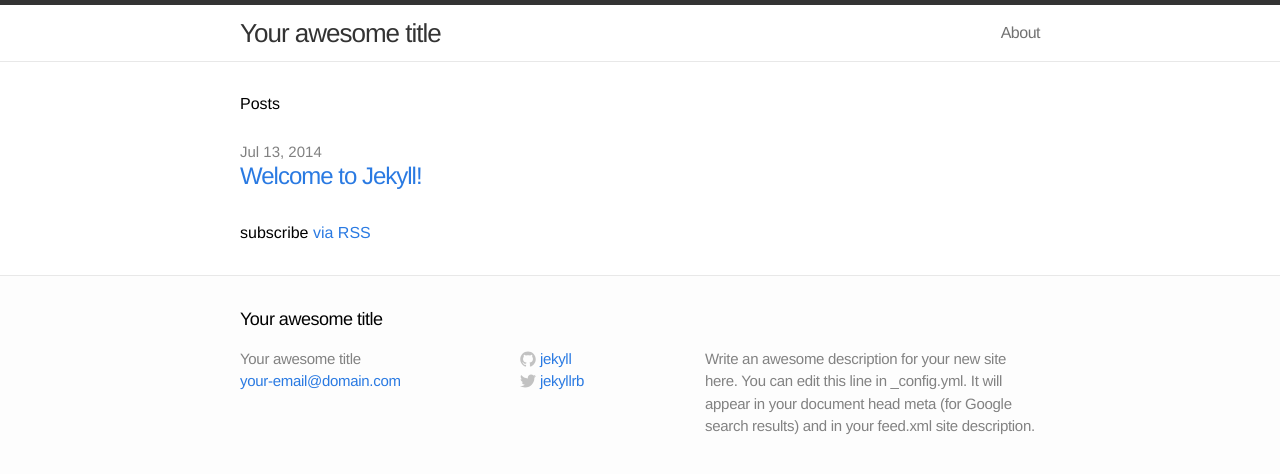
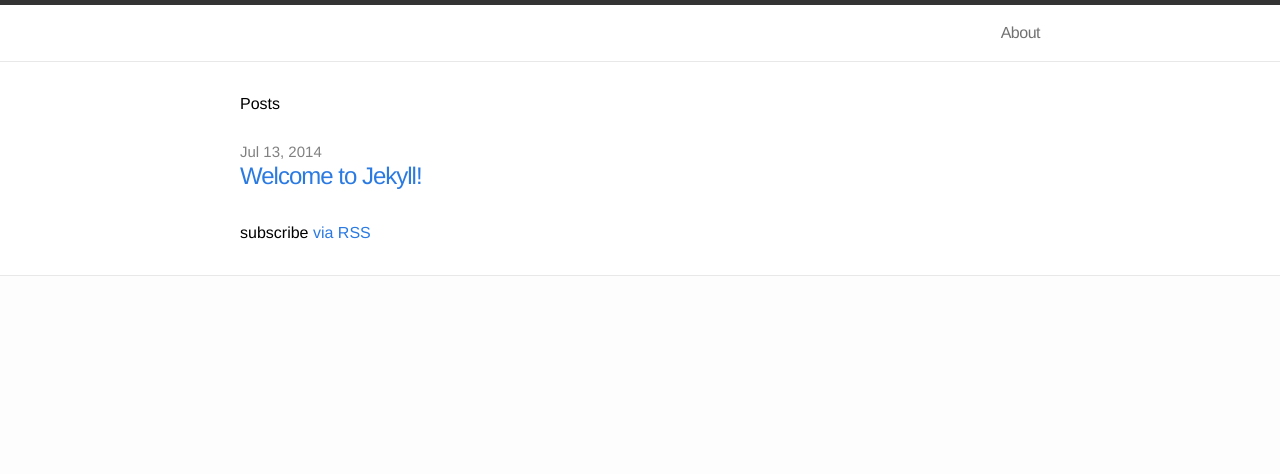
Before and after one commit to etrautmann/etrautmann, a Jekyll site: the page built from index.html, in a window 1280 px wide. Shown: the top 474 px of the page. Built offline with Jekyll 4.4.1, drawn with Linux system fonts in a browser that asks for light colours; Markdown is read by kramdown in place of the engine named in the settings; part of the change alters nothing that is shown.

Commit message:
updated _config.yml using rsms defaults

```diff
--- a/_config.yml
+++ b/_config.yml
@@ -1,12 +1,26 @@
+
+
+pygments: false
+lsi: false
+permalink: /:year/:month/:day/:title.html
+# paginate: 50
+markdown: rdiscount
+# enables SmartyPants (nice curly quotation marks, em/en dashes, elipses, etc):
+rdiscount:
+   extensions: [smart]
+# Since GH pages override this to "true", we test this value to see if we are running locally
+safe: false
+include: [".well-known"]
+
 # Site settings
-title: Your awesome title
-email: your-email@domain.com
-description: "Write an awesome description for your new site here. You can edit this line in _config.yml. It will appear in your document head meta (for Google search results) and in your feed.xml site description."
-baseurl: ""
-url: "http://yourdomain.com"
-twitter_username: jekyllrb
-github_username:  jekyll
+# title: Your awesome title
+# email: your-email@domain.com
+# description: "Write an awesome description for your new site here. You can edit this line in _config.yml. It will appear in your document head meta (for Google search results) and in your feed.xml site description."
+# baseurl: ""
+# url: "http://yourdomain.com"
+# twitter_username: jekyllrb
+# github_username:  jekyll
 
 # Build settings
-markdown: kramdown
-permalink: pretty
+# markdown: kramdown
+# permalink: pretty
```
